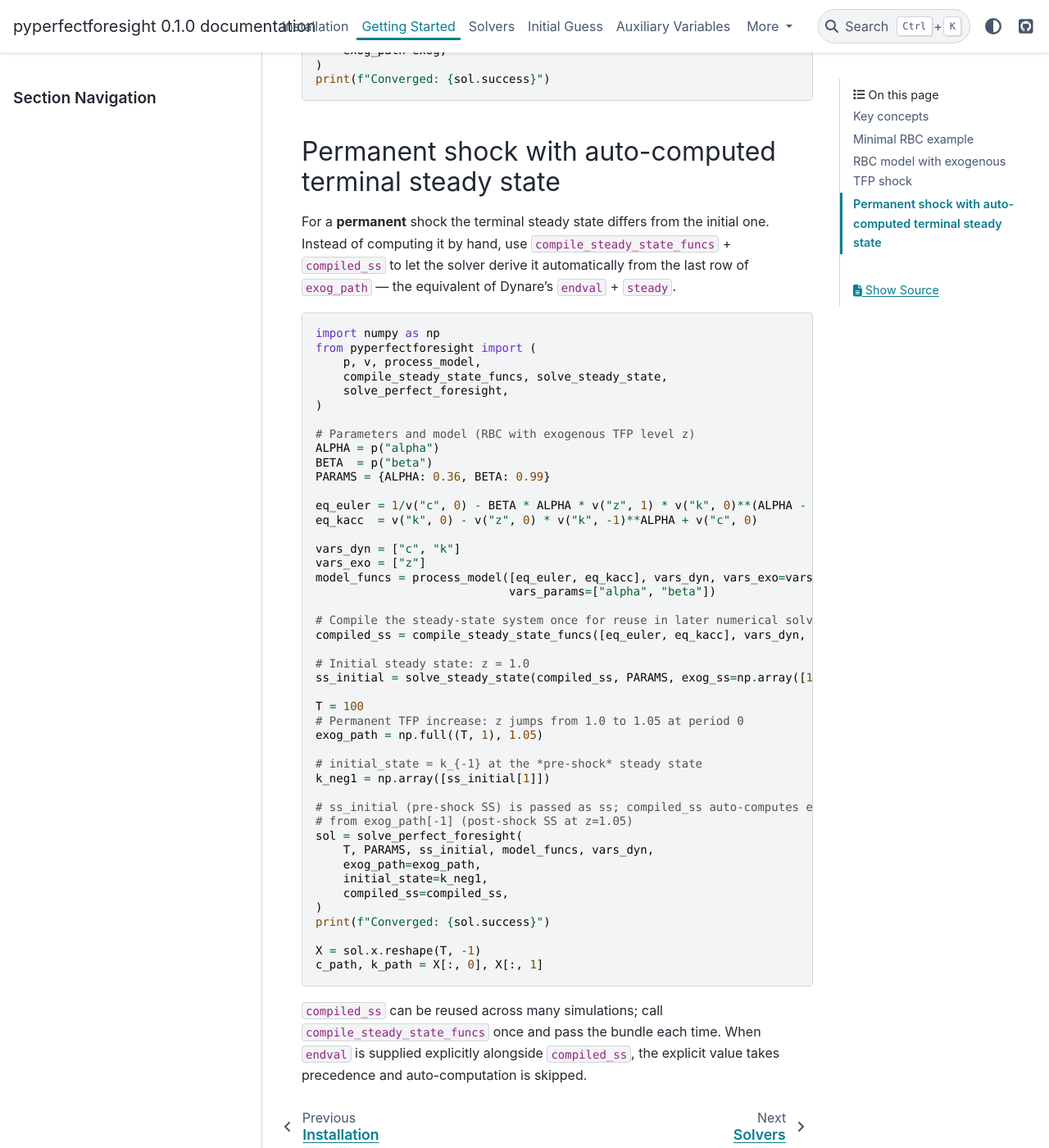
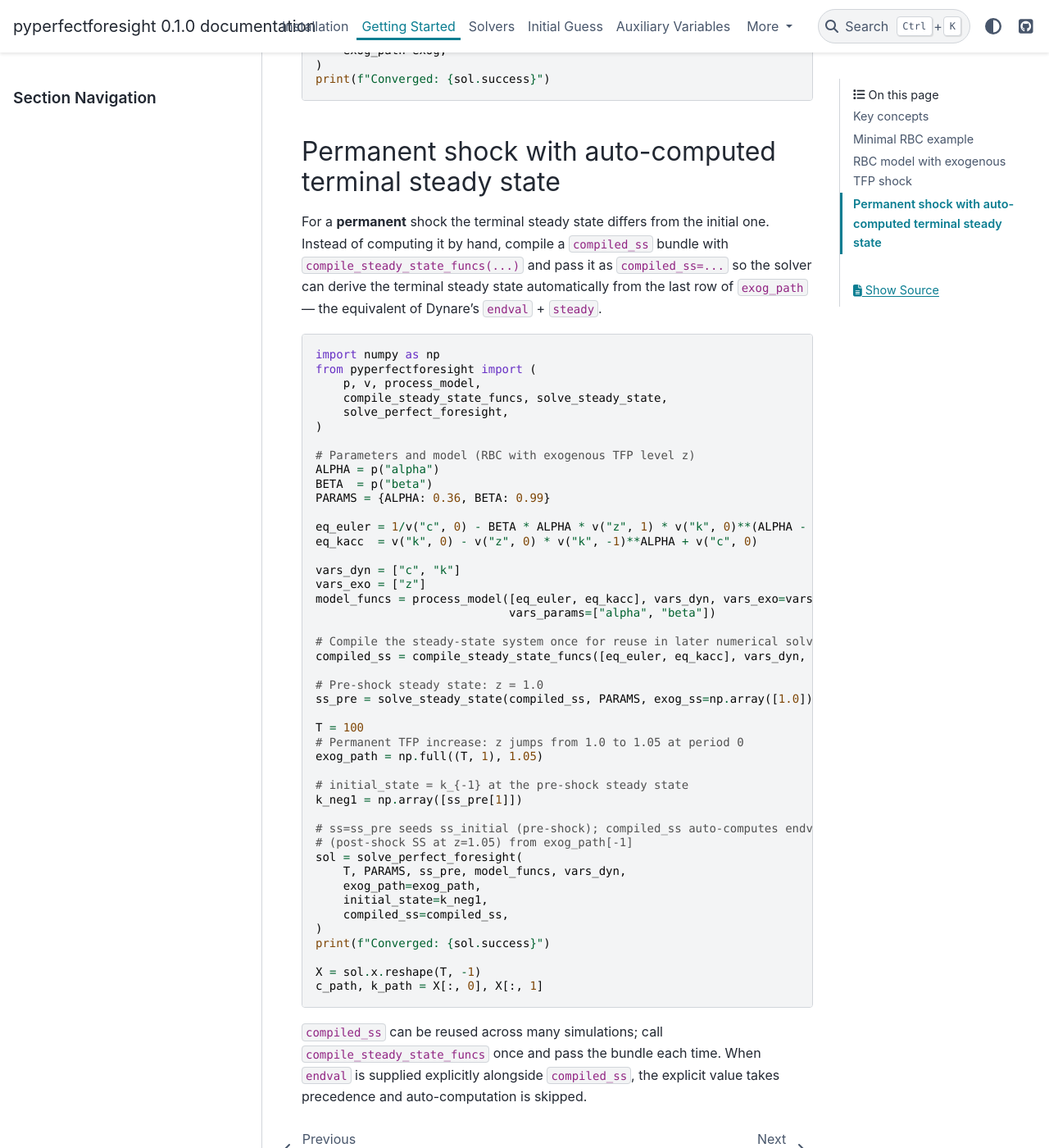
Before and after one commit to Shunsuke-Hori/pyperfectforesight, a Sphinx documentation site: the page built from docs/getting-started.md, in a window 1280 px wide and 1400 px high, scrolled down 4151 px. Shown: the whole window at 82% size. Built offline with Sphinx 7.4.7 and the PyData theme 0.15.4, drawn with Linux system fonts in a browser that asks for light colours.

Commit message:
docs: clarify permanent-shock example (rename ss_initial->ss_pre, reword intro)
- Rename local variable ss_initial to ss_pre to avoid shadowing the
  solver's ss_initial= keyword and clarify pre- vs post-shock roles
- Reword intro sentence to make clear compiled_ss is the output of
  compile_steady_state_funcs, not a separate concept

Co-Authored-By: Claude Sonnet 4.6 <noreply@anthropic.com>

````diff
--- a/docs/getting-started.md
+++ b/docs/getting-started.md
@@ -160,7 +160,7 @@ print(f"Converged: {sol.success}")
 
 ## Permanent shock with auto-computed terminal steady state
 
-For a **permanent** shock the terminal steady state differs from the initial one. Instead of computing it by hand, use `compile_steady_state_funcs` + `compiled_ss` to let the solver derive it automatically from the last row of `exog_path` — the equivalent of Dynare's `endval` + `steady`.
+For a **permanent** shock the terminal steady state differs from the initial one. Instead of computing it by hand, compile a `compiled_ss` bundle with `compile_steady_state_funcs(...)` and pass it as `compiled_ss=...` so the solver can derive the terminal steady state automatically from the last row of `exog_path` — the equivalent of Dynare's `endval` + `steady`.
 
 ```python
 import numpy as np
@@ -186,20 +186,20 @@ model_funcs = process_model([eq_euler, eq_kacc], vars_dyn, vars_exo=vars_exo,
 # Compile the steady-state system once for reuse in later numerical solves
 compiled_ss = compile_steady_state_funcs([eq_euler, eq_kacc], vars_dyn, vars_exo)
 
-# Initial steady state: z = 1.0
-ss_initial = solve_steady_state(compiled_ss, PARAMS, exog_ss=np.array([1.0]))
+# Pre-shock steady state: z = 1.0
+ss_pre = solve_steady_state(compiled_ss, PARAMS, exog_ss=np.array([1.0]))
 
 T = 100
 # Permanent TFP increase: z jumps from 1.0 to 1.05 at period 0
 exog_path = np.full((T, 1), 1.05)
 
-# initial_state = k_{-1} at the *pre-shock* steady state
-k_neg1 = np.array([ss_initial[1]])
+# initial_state = k_{-1} at the pre-shock steady state
+k_neg1 = np.array([ss_pre[1]])
 
-# ss_initial (pre-shock SS) is passed as ss; compiled_ss auto-computes endval
-# from exog_path[-1] (post-shock SS at z=1.05)
+# ss=ss_pre seeds ss_initial (pre-shock); compiled_ss auto-computes endval
+# (post-shock SS at z=1.05) from exog_path[-1]
 sol = solve_perfect_foresight(
-    T, PARAMS, ss_initial, model_funcs, vars_dyn,
+    T, PARAMS, ss_pre, model_funcs, vars_dyn,
     exog_path=exog_path,
     initial_state=k_neg1,
     compiled_ss=compiled_ss,
````
